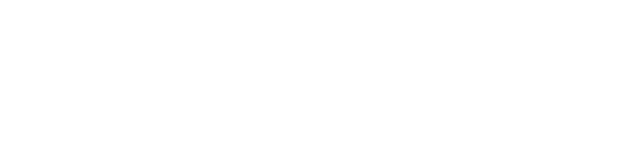
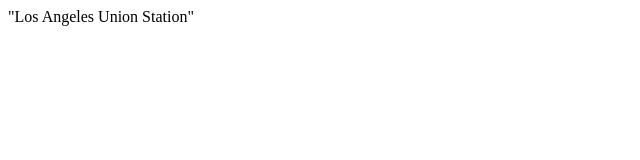
Before and after one commit to MichaelLipski/projects, a plain HTML site: page tribute-page-exercise.html in a window 1280 px wide. Shown: the whole page, without its empty margins (0-640 px from the left). Drawn offline with Linux system fonts and the light colour scheme.

Commit message:
Add files via upload

```diff
--- a/tribute-page-exercise.html
+++ b/tribute-page-exercise.html
@@ -33,7 +33,7 @@
 <body>
 <div class="main"
 
-<div class="title">
+<div class="title">"Los Angeles Union Station"
 </div>
 
 </div>
```
